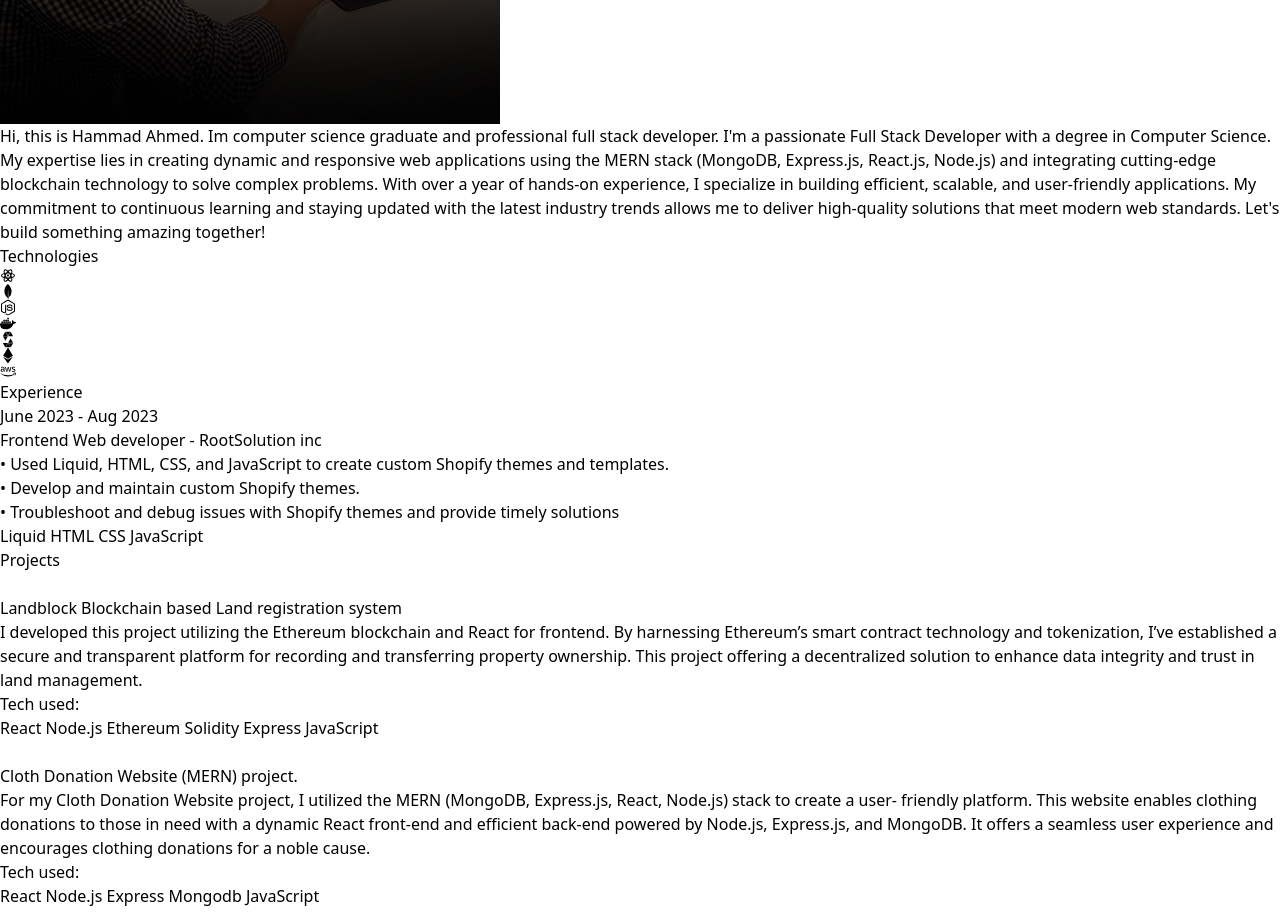
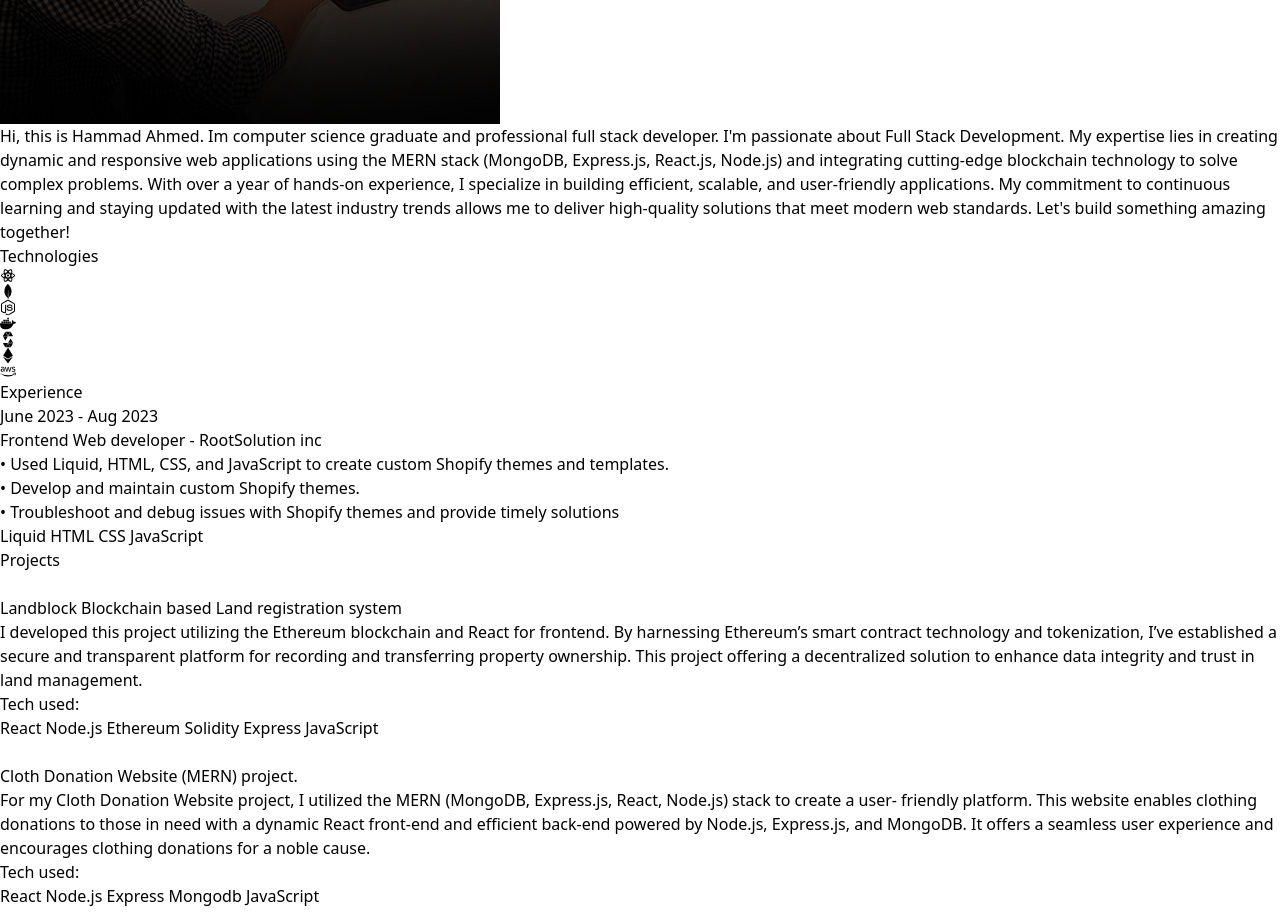
Before and after one commit to hammad-bscs/my-portfolio, a React (Vite) app: page / in a window 1280 px wide. Shown: the part 2880-3801 px from the top of the page. Built offline with nearby package versions, Linux system fonts and the light colour scheme.

Commit message:
Update About.jsx

```diff
--- a/src/components/About.jsx
+++ b/src/components/About.jsx
@@ -29,8 +29,7 @@ const About = () => {
         className="w-full md:w-1/2 md:p-8 flex items-center justify-center md:justify-center">
           <p className='my-2 max-w-xl py-6 text-center md:text-right'>
             Hi, this is Hammad Ahmed. Im computer science graduate and professional full stack developer.
-           I'm a passionate Full Stack Developer with a degree in Computer Science.
-            My expertise lies in creating dynamic and responsive web applications using the MERN stack (MongoDB, Express.js, React.js, Node.js) and integrating cutting-edge blockchain technology to solve complex problems. With over a year of hands-on experience, I specialize in building efficient, scalable, and user-friendly applications. My commitment to continuous learning and staying updated with the latest industry trends allows me to deliver high-quality solutions that meet modern web standards. Let's build something amazing together!
+           I'm passionate about Full Stack Development. My expertise lies in creating dynamic and responsive web applications using the MERN stack (MongoDB, Express.js, React.js, Node.js) and integrating cutting-edge blockchain technology to solve complex problems. With over a year of hands-on experience, I specialize in building efficient, scalable, and user-friendly applications. My commitment to continuous learning and staying updated with the latest industry trends allows me to deliver high-quality solutions that meet modern web standards. Let's build something amazing together!
 
           </p>
         </motion.div>
```
